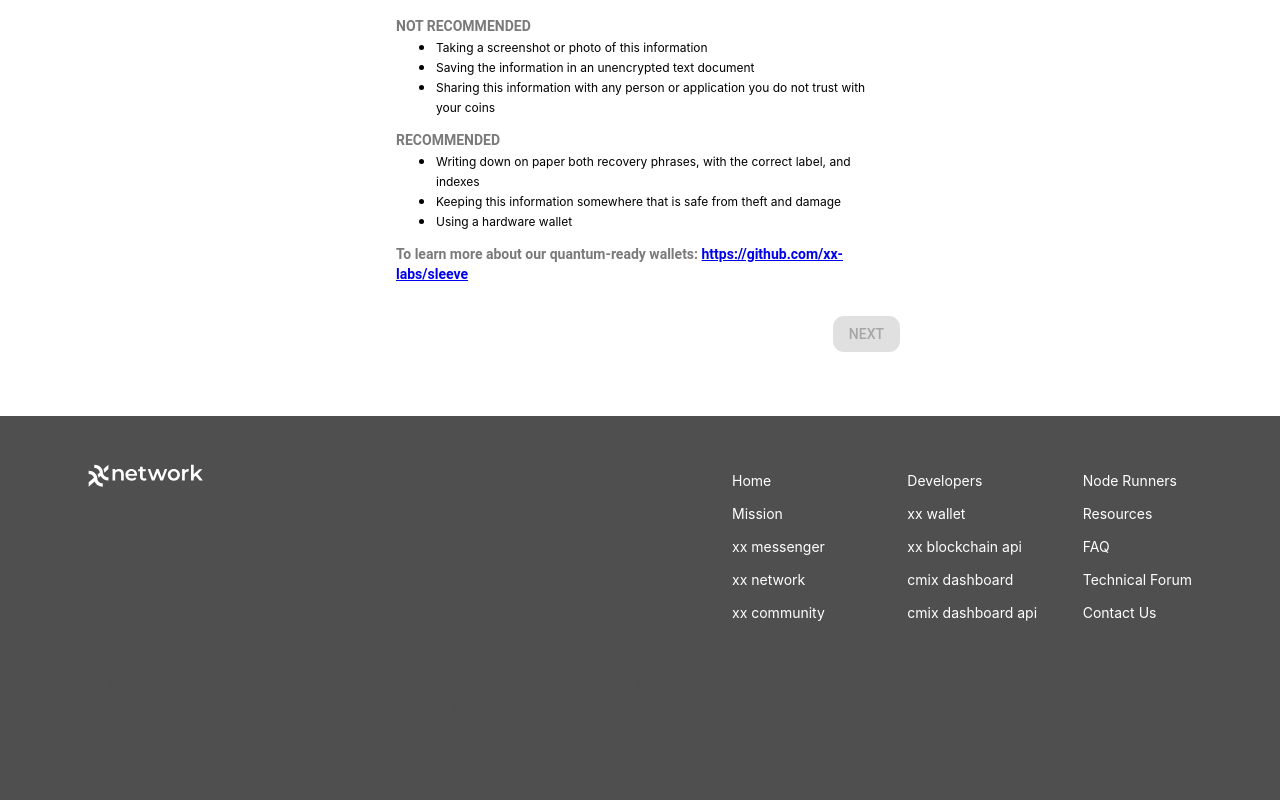
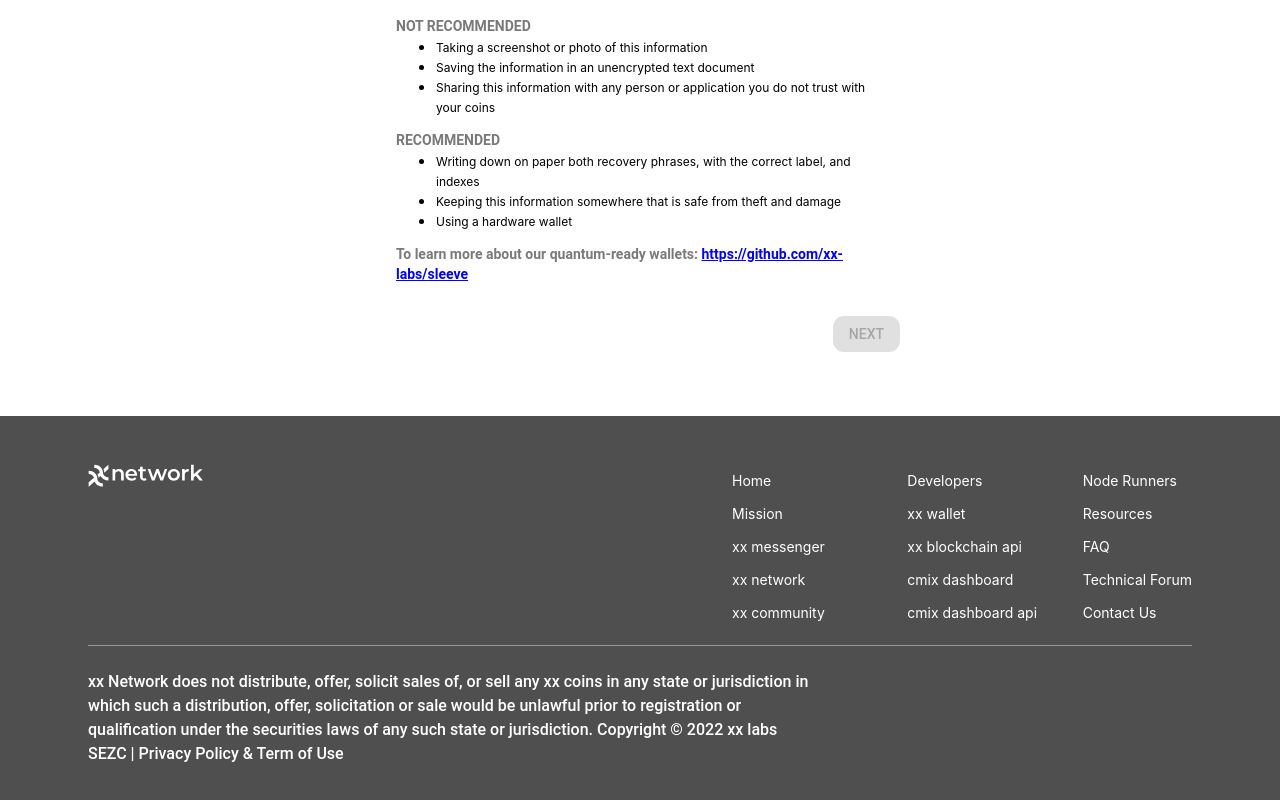
Before and after one commit to xxfoundation/web-sleeve, a React (Create React App) app: page / in a window 1280 px wide. Shown: the part 509-1309 px from the top of the page. Built offline with nearby package versions, Linux system fonts and the light colour scheme.

Commit message:
Fix footer

```diff
--- a/src/components/Footer.tsx
+++ b/src/components/Footer.tsx
@@ -116,10 +116,10 @@
         </Grid>
           </Grid>
         </Grid>
-        <Divider sx={{ mt: 2, mb: 3, borderColor: 'grey.600' }} />
+        <Divider sx={{ mt: 2, mb: 3, borderColor: 'grey.400' }} />
         <Grid container justifyContent='space-between' spacing={3}>
           <Grid item xs={12} md={8}>
-            <Typography variant='body1'>
+            <Typography variant='body1' color='white'>
               xx Network does not distribute, offer, solicit sales of, or sell any xx coins in any
               state or jurisdiction in which such a distribution, offer, solicitation or sale
               would be unlawful prior to registration or qualification under the securities laws
--- a/src/components/Socials.tsx
+++ b/src/components/Socials.tsx
@@ -10,16 +10,16 @@
   height: '1.25rem'
 });
 
-const SocialsLogo = styled('span')(({ theme }) => ({
+const SocialsLogo = styled('span')({
   position: 'absolute',
   width: '100%',
   height: '100%',
   display: 'flex',
   justifyContent: 'center',
   alignItems: 'center',
-  backgroundColor: theme.palette.primary.main,
+  backgroundColor: 'black',
   borderRadius: '50%'
-}));
+});
 
 const SocialsImage = styled('img')({
   width: '0.75rem'
```
Also changed, not shown: 1 other file (tests, documents, lock files or other folders).
